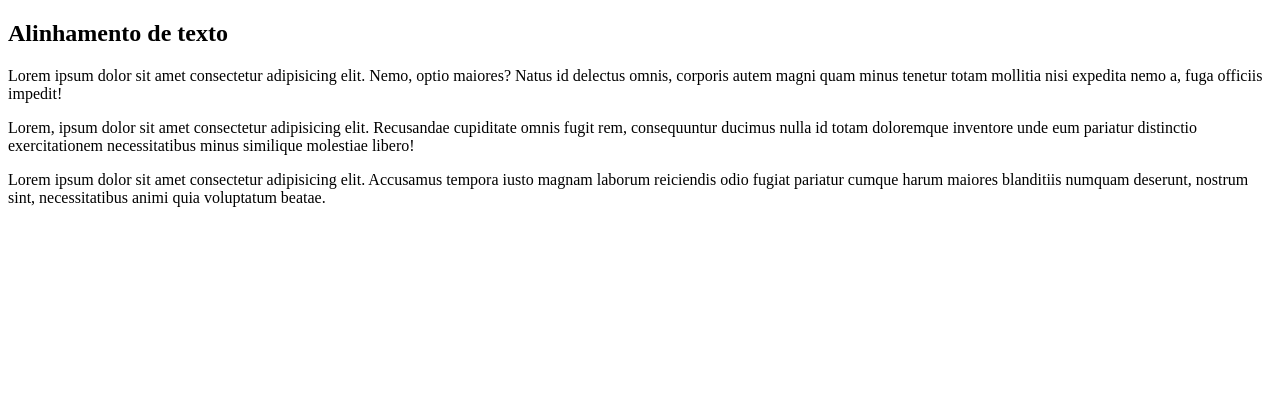
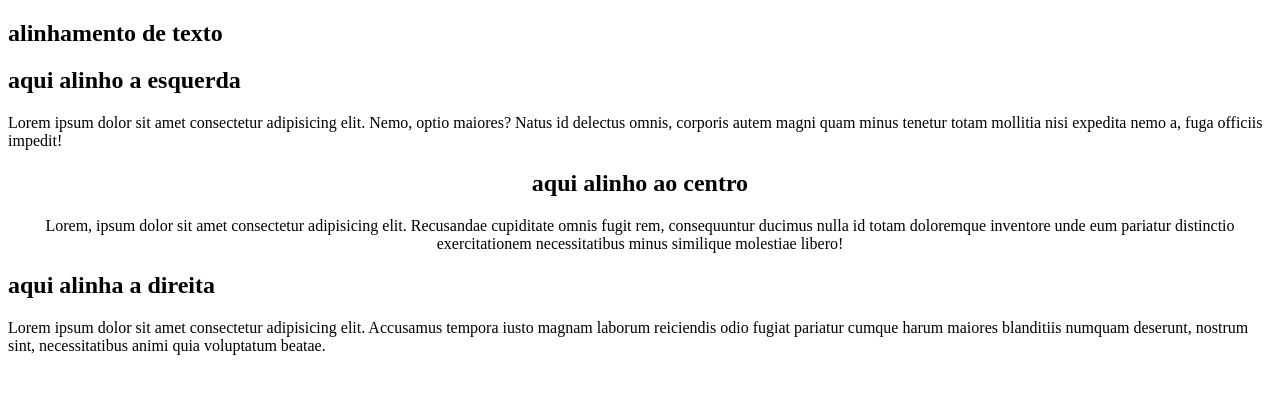
Before and after one commit to HazaelHFerreira/Aulas, a plain HTML site: page index.html in a window 1280 px wide. Drawn offline with Linux system fonts and the light colour scheme.

Commit message:
jfhsnljhslkbnd

```diff
--- a/index.html
+++ b/index.html
@@ -8,10 +8,19 @@
 </head>
 <body>
     <section class="aula01">
-        <h1 class="alinhamento">Alinhamento de texto</h1>
-        <p class="esquerda">Lorem ipsum dolor sit amet consectetur adipisicing elit. Nemo, optio maiores? Natus id delectus omnis, corporis autem magni quam minus tenetur totam mollitia nisi expedita nemo a, fuga officiis impedit!</p>
-        <p class="centro">Lorem, ipsum dolor sit amet consectetur adipisicing elit. Recusandae cupiditate omnis fugit rem, consequuntur ducimus nulla id totam doloremque inventore unde eum pariatur distinctio exercitationem necessitatibus minus similique molestiae libero!</p>
-        <p class="direita">Lorem ipsum dolor sit amet consectetur adipisicing elit. Accusamus tempora iusto magnam laborum reiciendis odio fugiat pariatur cumque harum maiores blanditiis numquam deserunt, nostrum sint, necessitatibus animi quia voluptatum beatae.</p>
+        <h1 class="titulo1">alinhamento de texto</h1>
+        <div class="esquerda">
+            <h2 class="titulo-esquerda">aqui alinho a esquerda</h2>
+            <p class="esquerda-conteudo">Lorem ipsum dolor sit amet consectetur adipisicing elit. Nemo, optio maiores? Natus id delectus omnis, corporis autem magni quam minus tenetur totam mollitia nisi expedita nemo a, fuga officiis impedit!</p>
+        </div>
+         <div class="centro">
+            <h2 class="titulo-centro">aqui alinho ao centro</h2>
+            <p class="centro-conteudo">Lorem, ipsum dolor sit amet consectetur adipisicing elit. Recusandae cupiditate omnis fugit rem, consequuntur ducimus nulla id totam doloremque inventore unde eum pariatur distinctio exercitationem necessitatibus minus similique molestiae libero!</p>
+        </div>
+        <div class="esquerda">
+            <h2 class="titulo-direita">aqui alinha a direita</h2>
+            <p class="direita-conteudo">Lorem ipsum dolor sit amet consectetur adipisicing elit. Accusamus tempora iusto magnam laborum reiciendis odio fugiat pariatur cumque harum maiores blanditiis numquam deserunt, nostrum sint, necessitatibus animi quia voluptatum beatae.</p>
+                </div>
     </section>
 
 </body>
--- a/style.css
+++ b/style.css
@@ -1 +1,10 @@
-.esquerda{}
+.esquerda{
+    text-align: left;
+}
+
+.centro{
+    text-align: center;
+}
+.direita{
+    text-align: right;
+}
```
